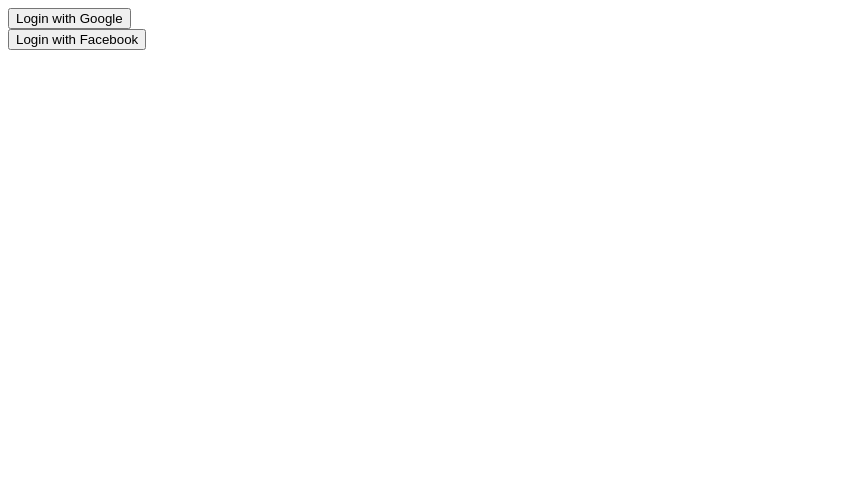
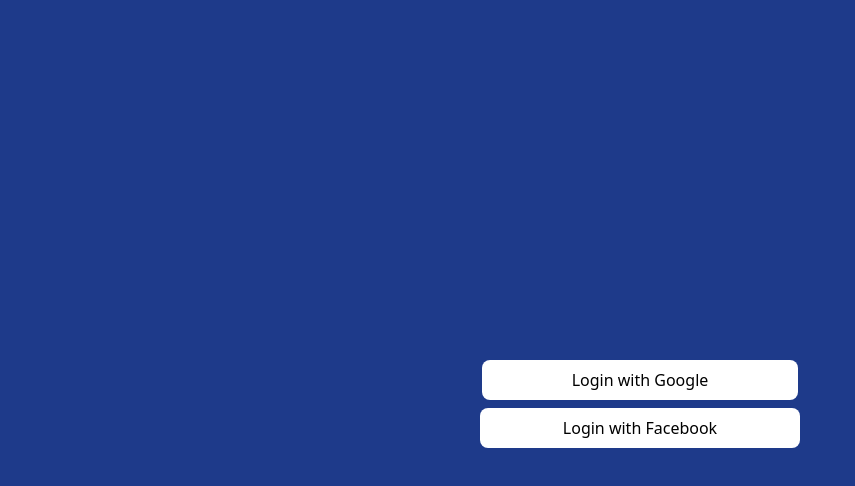
Before and after one commit to TLparche/commerce_system_prac, a Next.js app: page /products/new in a window 1280 px wide. Shown: the top 486 px of the page, without its empty margins (0-855 px from the left). Built offline with nearby package versions, Linux system fonts and the light colour scheme; no server answers.

Commit message:
inter save

```diff
--- a/components/Layout.js
+++ b/components/Layout.js
@@ -1,5 +1,4 @@
 import {signIn, signOut, useSession} from 'next-auth/react'
-import "tailwindcss/tailwind.css"
 import Nav from '@/components/Nav'
 
 export default function Layout({children}) {
--- a/components/Nav.js
+++ b/components/Nav.js
@@ -1,6 +1,5 @@
 import Link from 'next/link'
 import {useRouter} from 'next/router'
-import {act} from 'react-dom/test-utils'
 
 export default function Nav() {
     const inactiveLink = "flex gap-1 p-1"
--- a/pages/_app.js
+++ b/pages/_app.js
@@ -1,4 +1,5 @@
 import {SessionProvider} from "next-auth/react"
+import "@/styles/globals.css"
 
 export default function App({Component, pageProps: {session, ...pageProps}}) {
     return (
--- a/pages/products/new.js
+++ b/pages/products/new.js
@@ -1,9 +1,11 @@
 import Layout from '@/components/Layout'
-
 export default function NewProduct(){
     return(
         <Layout>
+            <h1>New Product</h1>
             <input type="text" placeholder={"product name"}/>
+            <textarea placeholder={"description"}></textarea>
+            <input type="text" placeholder={"price"}/>
         </Layout>
     )
 }
--- a/styles/globals.css
+++ b/styles/globals.css
@@ -6,6 +6,9 @@
     @apply border-2 border-gray-300 rounded-md px-1 w-full;
     @apply mb-2;
 }
-input:focus{
+input:focus, textarea:focus{
     @apply border-blue-900;
 }
+h1{
+    @apply text-blue-900 mb-4 text-xl;
+}
```
